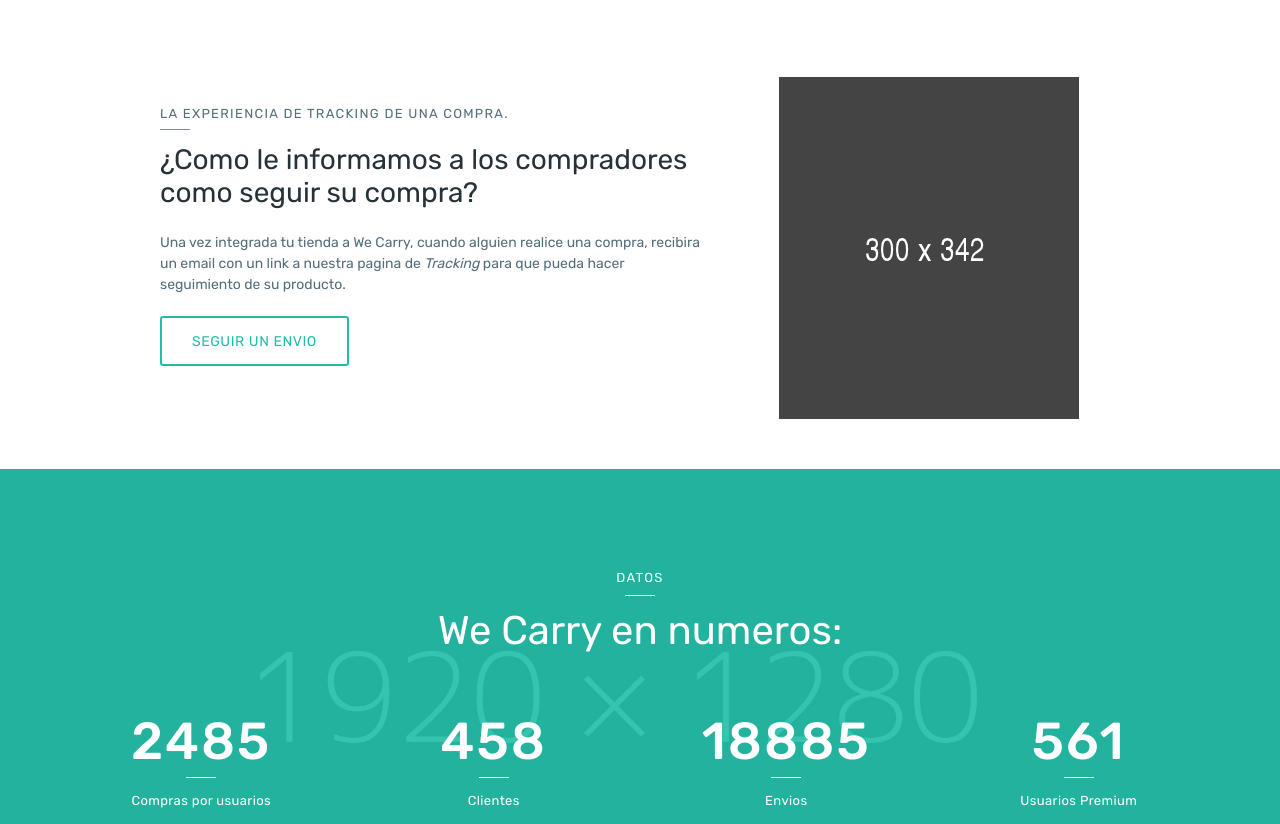
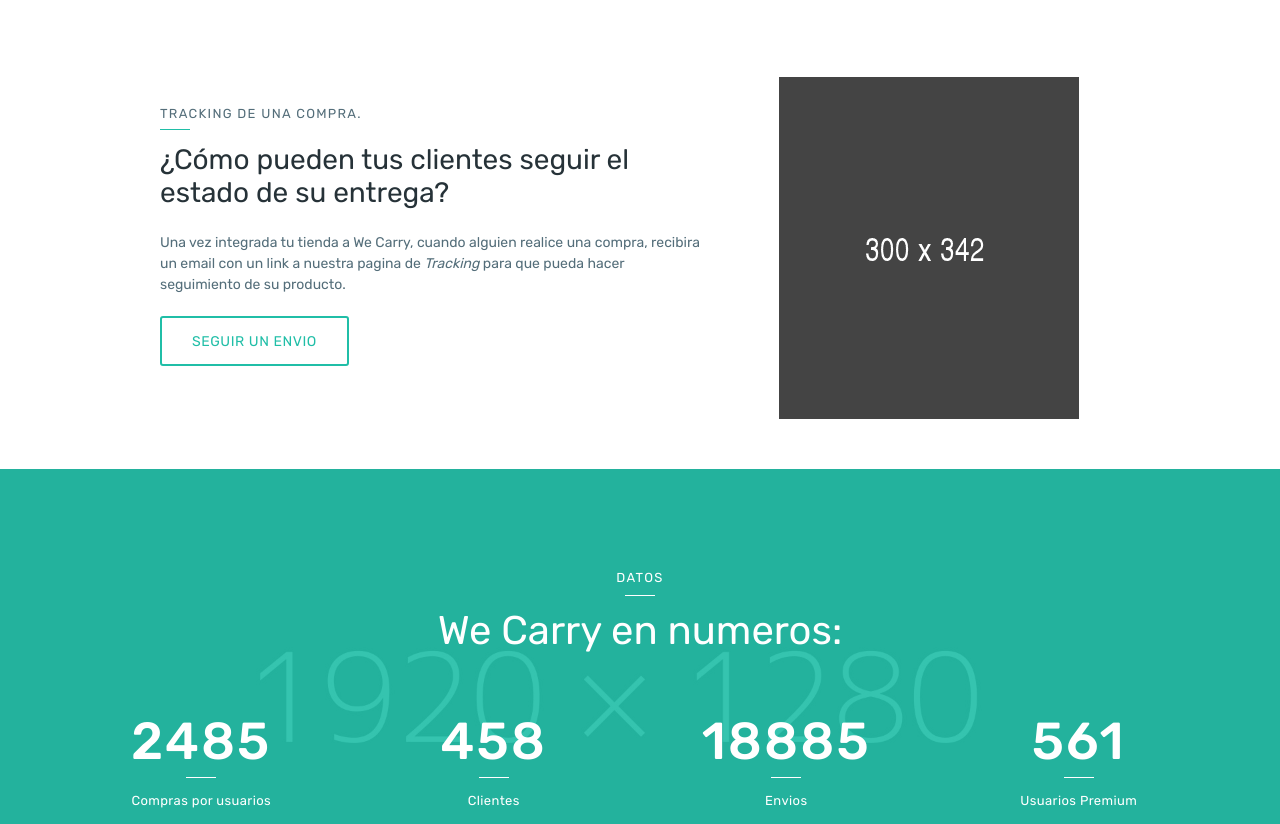
Before and after one commit to pichuca/go-delivery-shipping, a website: page public/index.html in a window 1280 px wide. Shown: the part 1777-2601 px from the top of the page. Drawn offline with Linux system fonts and the light colour scheme.

Commit message:
Removed prices section. Changed tracking content.

```diff
--- a/public/index.html
+++ b/public/index.html
@@ -68,7 +68,7 @@
 						<li class="active scroll"><a href="#home">Quienes somos</a></li>
 						<li class="scroll"><a href="#features">Servicios</a></li>
 						<li class="scroll"><a href="#about">Tracking</a></li>
-						<li class="scroll"><a href="#products">Planes</a></li>
+						<!-- <li class="scroll"><a href="#products">Planes</a></li> -->
 						<li class="scroll"><a href="#testimonial">Testimonios</a></li>
 						<!-- <li class="scroll"><a href="#pricing">Pricing</a></li> -->
 						<li class="scroll"><a href="#contact">Contacto</a></li>
@@ -298,8 +298,8 @@
 						<div class="row">
 							<div class="col-md-7 col-sm-7">
 								<div class="about-entry">
-									<h4>La experiencia de tracking de una compra.</h4>
-									<h3>¿Como le informamos a los compradores como seguir su compra?</h3>
+									<h4>Tracking de una compra.</h4>
+									<h3>¿Cómo pueden tus clientes seguir el estado de su entrega?</h3>
 									<p>Una vez integrada tu tienda a We Carry, cuando alguien realice una compra, recibira un email con un link a nuestra pagina de <i>Tracking</i> para que pueda hacer seguimiento de su producto.</p>
 									<a href="" class="btn-buynow tracking">Seguir un envio</a>
 								</div>
@@ -392,10 +392,10 @@
 	</section>
 	<!-- About Facts ends -->
 
-	<!-- Product Section starts -->
+	<!-- Product Section starts
 	<section class="products" id="products">
 		<div class="container">
-			<!-- Section Title start -->
+
 			<div class="row">
 				<div class="col-md-12">
 					<div class="section-title wow fadeInUp">
@@ -404,10 +404,10 @@
 					</div>
 				</div>
 			</div>
-			<!-- Section Title end -->
+
 
 			<div class="row">
-				<!-- Product single start -->
+
 				<div class="col-md-3 col-sm-6">
 					<div class="product-single">
 						<div class="product-box">
@@ -426,9 +426,7 @@
 						</div>
 					</div>
 				</div>
-				<!-- Product single end -->
 
-				<!-- Product single start -->
 				<div class="col-md-3 col-sm-6">
 					<div class="product-single">
 						<div class="product-box">
@@ -447,9 +445,7 @@
 						</div>
 					</div>
 				</div>
-				<!-- Product single end -->
 
-				<!-- Product single start -->
 				<div class="col-md-3 col-sm-6">
 					<div class="product-single">
 						<div class="product-box">
@@ -468,9 +464,7 @@
 						</div>
 					</div>
 				</div>
-				<!-- Product single end -->
 
-				<!-- Product single start -->
 				<div class="col-md-3 col-sm-6">
 					<div class="product-single">
 						<div class="product-box">
@@ -489,11 +483,11 @@
 						</div>
 					</div>
 				</div>
-				<!-- Product single end -->
+
 			</div>
 		</div>
 	</section>
-	<!-- Product Section ends -->
+	 Product Section ends -->
 
 	<!-- Testimonials starts -->
 	<section class="testimonials" id="testimonial">
```
